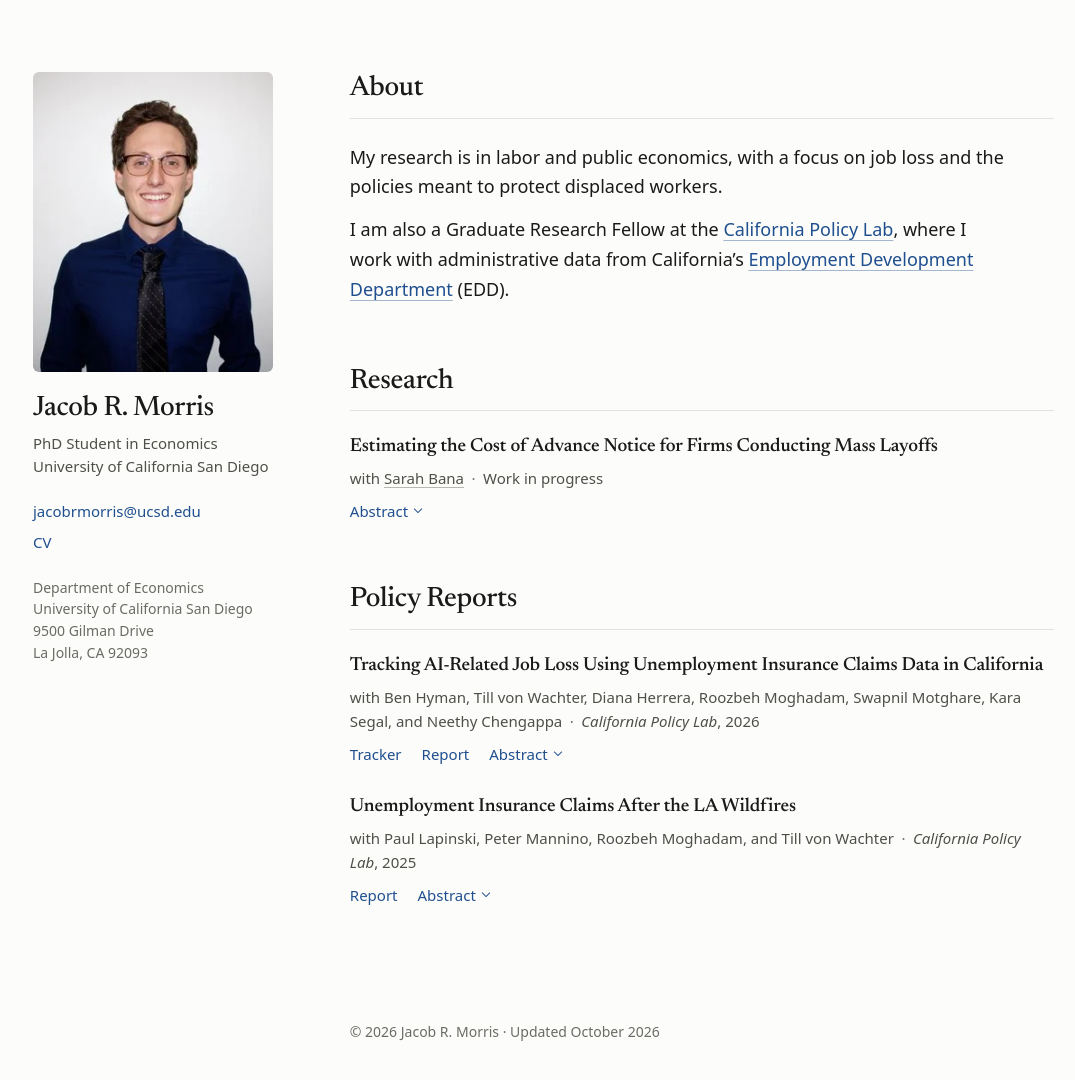
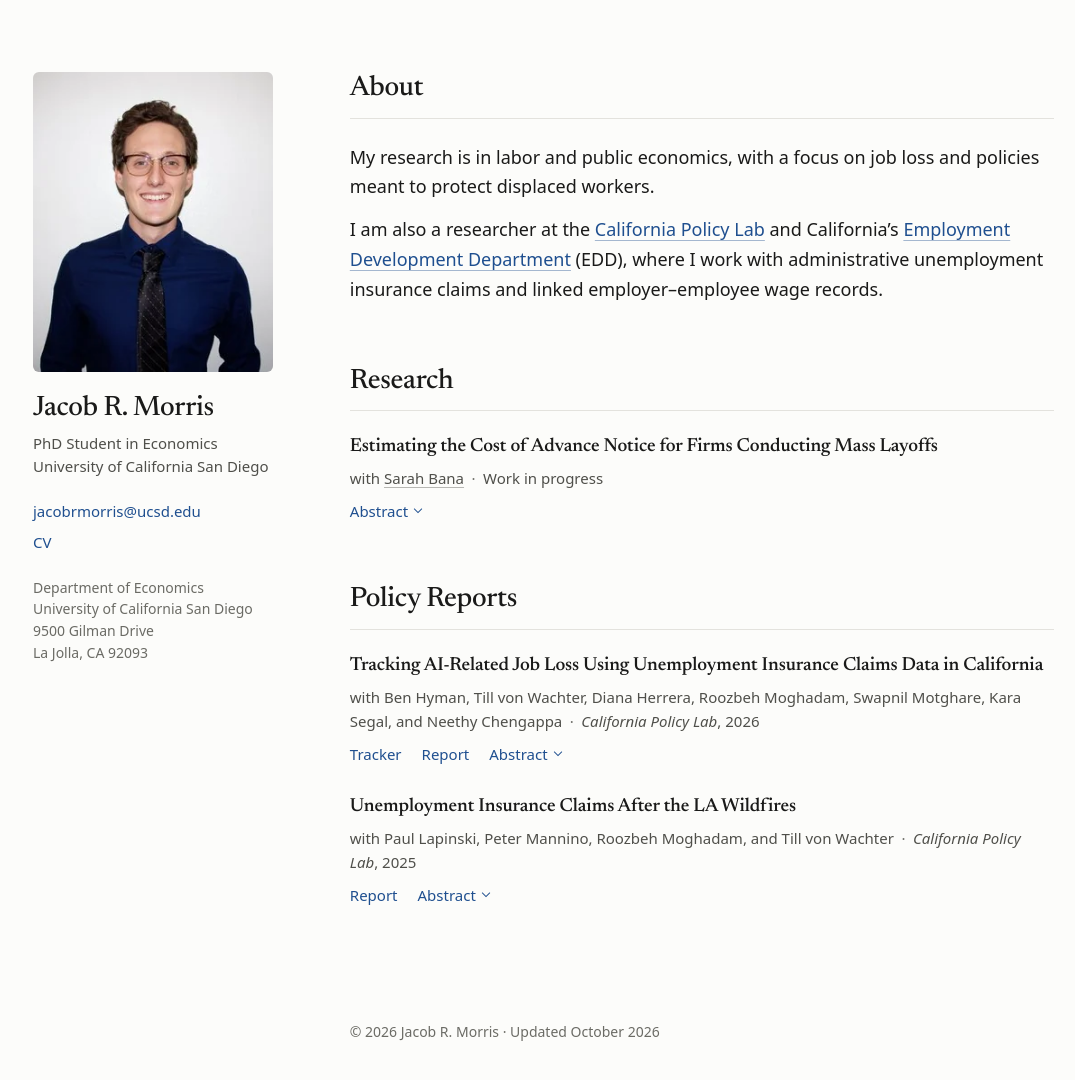
Before and after one commit to jacobrmorris/jacobrmorris.github.io, a Jekyll site: the page built from index.html, in a window 1280 px wide and 1083 px high. Shown: the top 1080 px of the window, without its empty margins (95-1170 px from the left). Built offline with Jekyll 4.4.1, drawn with Linux system fonts in a browser that asks for light colours.

Commit message:
Describe CPL and EDD role and data in bio
The bio now says researcher at the California Policy Lab and EDD, working
with administrative UI claims and linked employer-employee wage records.
Also drops "the" from the research focus sentence.

Co-Authored-By: Claude Opus 5.5 (1M context) <noreply@anthropic.com>

```diff
--- a/_data/profile.yml
+++ b/_data/profile.yml
@@ -21,13 +21,14 @@ department_url: https://economics.ucsd.edu
 # Shown under "About" on the home page. Markdown is fine; leave a blank line
 # between paragraphs.
 bio: |
-  My research is in labor and public economics, with a focus on job loss and the
+  My research is in labor and public economics, with a focus on job loss and
   policies meant to protect displaced workers.
 
-  I am also a Graduate Research Fellow at the
-  [California Policy Lab](https://www.capolicylab.org), where I work with
-  administrative data from California's
-  [Employment Development Department](https://edd.ca.gov) (EDD).
+  I am also a researcher at the
+  [California Policy Lab](https://www.capolicylab.org) and California's
+  [Employment Development Department](https://edd.ca.gov) (EDD), where I work
+  with administrative unemployment insurance claims and linked
+  employer–employee wage records.
 
 fields: [Labor Economics, Public Economics]
 
```
